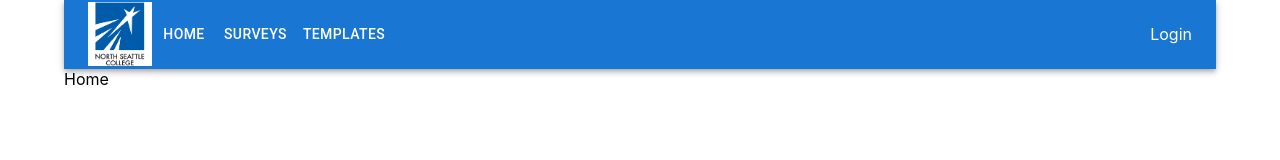
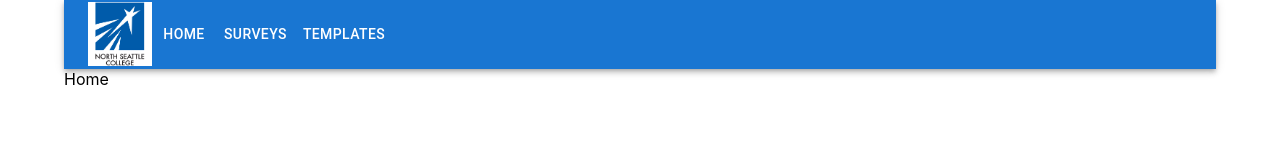
Before and after one commit to crystalbroderick/survey-tool, a React (Create React App) app: page / in a window 1280 px wide. Shown: the top 160 px of the page. Built offline with nearby package versions, Linux system fonts and the light colour scheme.

Commit message:
removed import

```diff
--- a/src/components/Header.js
+++ b/src/components/Header.js
@@ -2,7 +2,6 @@ import * as React from "react";
 import MenuIcon from "@mui/icons-material/Menu";
 import {
   Button,
-  Tooltip,
   MenuItem,
   Container,
   Typography,
@@ -110,9 +109,7 @@ const Header = () => {
           </Box>
 
           <Box sx={{ flexGrow: 0 }}>
-            <Tooltip title="Log into account">
-              Login
-            </Tooltip>
+
           </Box>
         </Toolbar>
       </Container>
```
